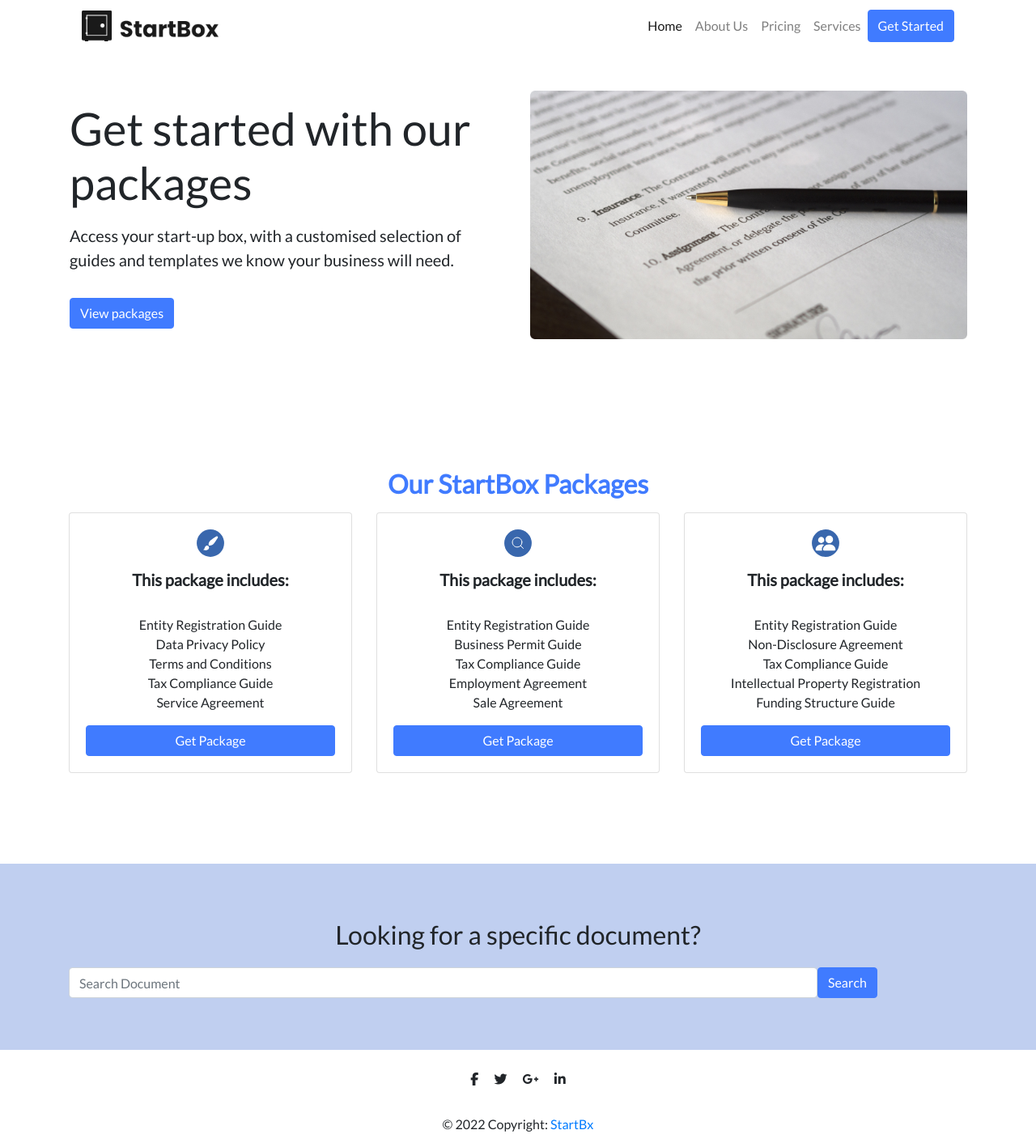
After one commit to hellen17/StartBox, a Django app: page /packages/ in a window 1280 px wide. The commit adds this page. Shown: the whole page at 81% size. Run offline with Django 4.2, Linux system fonts and the light colour scheme; some libraries are stand-ins or nearby versions.

Commit message:
Ft: Added packages page

```diff
--- a/StartBx/StartBx/settings.py
+++ b/StartBx/StartBx/settings.py
@@ -23,7 +23,7 @@ BASE_DIR = Path(__file__).resolve().parent.parent
 SECRET_KEY = 'django-insecure-lvqz#lt2q#^m92o1=&_bpqx_ogzi0ru*jni26(f4m8+zddvo6u'
 
 # SECURITY WARNING: don't run with debug turned on in production!
-DEBUG = True
+DEBUG = False
 
 ALLOWED_HOSTS = []
 
--- a/StartBx/frontend/urls.py
+++ b/StartBx/frontend/urls.py
@@ -1,8 +1,10 @@
 from django.urls import path
-from .views import HomeView
+from .views import HomeView, PackageView
 
 app_name = 'frontend'
 
 urlpatterns = [
-    path('', HomeView.as_view(), name='home')
+    path('', HomeView.as_view(), name='home'),
+    path('packages/', PackageView.as_view(), name='packages')
+
 ]
--- a/StartBx/frontend/views.py
+++ b/StartBx/frontend/views.py
@@ -5,3 +5,6 @@ from django.views.generic.base import TemplateView
 
 class HomeView(TemplateView):
     template_name = 'home.html'
+
+class PackageView(TemplateView):
+    template_name = 'packages.html'
--- a/StartBx/static/css/home.css
+++ b/StartBx/static/css/home.css
@@ -1,3 +1,11 @@
-body {
-    color: blue;
+:root {
+    --theme-color:  #407BFF;
 }
+
+body{
+    font-family: 'Lato', sans-serif!important;
+}
+.navbar-nav > a{
+    padding-left: 30px;
+    padding-right:30px
+}
--- /dev/null
+++ b/StartBx/templates/packages.html
@@ -0,0 +1,269 @@
+{% load static %}
+
+<!DOCTYPE html>
+<html lang="en">
+<head>
+    <meta charset="UTF-8">
+    <meta http-equiv="X-UA-Compatible" content="IE=edge">
+    <meta name="viewport" content="width=device-width, initial-scale=1.0">
+    <link rel="stylesheet" href="{% static 'css/home.css' %}">
+
+    <link href="https://cdnjs.cloudflare.com/ajax/libs/twitter-bootstrap/4.1.3/css/bootstrap.min.css" rel="stylesheet">
+    <link rel="stylesheet" href="https://cdnjs.cloudflare.com/ajax/libs/font-awesome/4.7.0/css/font-awesome.min.css">
+    <!-- Compiled and minified CSS -->
+    <!-- <link rel="stylesheet" href="https://cdnjs.cloudflare.com/ajax/libs/materialize/1.0.0/css/materialize.min.css"> -->
+
+    <!-- Compiled and minified JavaScript -->
+    <!-- <script src="https://cdnjs.cloudflare.com/ajax/libs/materialize/1.0.0/js/materialize.min.js"></script>
+             -->
+
+    <!-- Scripts -->
+    <script src="https://code.jquery.com/jquery-3.3.1.slim.min.js"
+    integrity="sha384-q8i/X+965DzO0rT7abK41JStQIAqVgRVzpbzo5smXKp4YfRvH+8abtTE1Pi6jizo"
+    crossorigin="anonymous"></script>
+    <script src="https://stackpath.bootstrapcdn.com/bootstrap/4.3.1/js/bootstrap.min.js"
+    integrity="sha384-JjSmVgyd0p3pXB1rRibZUAYoIIy6OrQ6VrjIEaFf/nJGzIxFDsf4x0xIM+B07jRM"
+    crossorigin="anonymous"></script>
+    <script src="https://cdnjs.cloudflare.com/ajax/libs/popper.js/1.14.7/umd/popper.min.js"
+    integrity="sha384-UO2eT0CpHqdSJQ6hJty5KVphtPhzWj9WO1clHTMGa3JDZwrnQq4sF86dIHNDz0W1"
+    crossorigin="anonymous"></script>
+    <!-- Font Awesome cdn link-->
+    <script src="https://kit.fontawesome.com/08d34252a8.js"></script>
+
+    <title>StartBx</title>
+
+</head>
+
+<style>
+    @import url('https://fonts.googleapis.com/css2?family=Lato&family=Roboto&display=swap');
+
+    :root {
+        --theme-color:  #407BFF;
+    }
+
+    body{
+        font-family: 'Lato', sans-serif!important;
+    }
+    .navbar-nav > a{
+        padding-left: 30px;
+        padding-right:30px
+    }
+
+    .card-services{
+        height:320px;
+    }
+    .card-services > img{
+        height:80px;
+        padding-bottom:1em;
+    }
+    .card-body> img{
+        height:50px;
+        padding-bottom:1em;
+    }
+    section{
+        padding-bottom: 4em;
+    }
+    .gazette_txt{
+        font-weight: 500;
+    }
+    .gazette {
+        border-radius: 10px;
+        border: 4px solid #C3EBEE;
+    }
+    .btn {
+        color: #fff;
+        background-color: var(--theme-color)!important;
+        border-color: var(--theme-color)!important;
+    }
+    .pricing > .card > .card-body{
+        min-height: 400px!important;
+    }
+
+
+    @media only screen and (max-width: 968px) {
+
+        .card{
+            margin-bottom: 2em;
+        }
+        .mobilenopadding{
+            padding-top: unset!important;
+            padding-left: unset!important;
+        }
+    }
+
+</style>
+<body>
+    <header class="container">
+    <nav class="navbar navbar-expand-lg navbar-light">
+        <a href="/"><img style="height:48px" class="navbar-brand" src="{% static 'img/Startbox logo-black.png' %}" alt="Logo"></a>
+        <button class="navbar-toggler" type="button" data-toggle="collapse" data-target="#navbarNavAltMarkup" aria-controls="navbarNavAltMarkup" aria-expanded="false" aria-label="Toggle navigation">
+          <span class="navbar-toggler-icon"></span>
+        </button>
+        <div class="collapse navbar-collapse justify-content-end" id="navbarNavAltMarkup">
+          <div class="navbar-nav">
+            <a class="nav-item nav-link active" href="/">Home <span class="sr-only">(current)</span></a>
+            <a class="nav-item nav-link" href="#">About Us</a>
+            <a class="nav-item nav-link" href="#pricing">Pricing</a>
+            <a class="nav-item nav-link" href="#">Services</a>
+            <button type="button" class="btn btn-primary">Get Started</button>
+          </div>
+        </div>
+      </nav>
+      </header>
+
+    <main>
+     <section id="hero">
+        <div class="container py-5">
+            <div class="row">
+                <div class="col-md-6 m-auto px-3">
+
+                    <h2 class="display-4 mb-3"><strong>Get started with our packages</strong> </h2>
+                    <p class="lead pb-3">Access your start-up box, with a customised selection of guides and templates we know your business will need.</p>
+                    <a href="#packages"><button type="button" class="btn btn-primary">View packages</button></a>
+
+                </div>
+                <div class="col-md-6">
+                    <img class="img-fluid" src="{% static 'img/package.png' %}">
+                </div>
+            </div>
+        </div>
+     </section>
+
+
+<!-- Packages -->
+<section id="packages" class="my-5">
+    <div class="container text-center">
+        <h2 class="mb-3 font-weight-bold" style="color: var(--theme-color);">Our StartBox Packages</h2>
+        <!-- <p class="lead">We make it simple, easy and accessible for more people  to start businesses and stay compliant, all on their own.</p>  -->
+
+        <div class="row">
+            <div class="col-md-4">
+              <div class="card">
+                <div class="card-body card-services d-flex flex-column">
+                <img src="{% static 'img/customize.svg' %}">
+                  <h5 class="card-title mb-3"><strong>This package includes:</strong></h5>
+                  <p class="card-text">
+                    <ul style="list-style-type:none;   margin: 0;
+                    padding: 0;">
+                    <li>Entity Registration Guide</li>
+                    <li>Data Privacy Policy</li>
+                    <li>Terms and Conditions</li>
+                    <li>Tax Compliance Guide</li>
+                    <li>Service Agreement</li>
+                </ul></p>
+
+                  <a href="#" class="mt-auto btn btn-primary">Get Package</a>
+                </div>
+              </div>
+            </div>
+            <div class="col-md-4">
+              <div class="card">
+                <div class="card-body card-services d-flex flex-column">
+                  <img src="{% static 'img/search.svg' %}">
+                  <h5 class="card-title mb-3"><strong>This package includes:</strong></h5>
+                  <p class="card-text">
+                    <ul style="list-style-type:none;   margin: 0;
+                    padding: 0;">
+                        <li>Entity Registration Guide</li>
+                        <li>Business Permit Guide</li>
+                        <li>Tax Compliance Guide</li>
+                        <li>Employment Agreement</li>
+                        <li>Sale Agreement</li>
+                    </ul>
+                    </p>
+
+                  <a href="#" class="mt-auto btn btn-primary">Get Package</a>
+
+                </div>
+              </div>
+            </div>
+            <div class="col-md-4">
+                <div class="card">
+                  <div class="card-body card-services d-flex flex-column">
+                    <img src="{% static 'img/people.svg' %}">
+                    <h5 class="card-title mb-3"><strong>This package includes:</strong></h5>
+                    <p class="card-text">
+                        <ul style="list-style-type:none;   margin: 0;
+                        padding: 0;">
+                            <li>Entity Registration Guide</li>
+                            <li>Non-Disclosure Agreement</li>
+                            <li>Tax Compliance Guide</li>
+                            <li>Intellectual Property Registration</li>
+                            <li>Funding Structure Guide</li>
+                        </ul>
+                    </p>
+
+                    <a href="#" class="align-self-justify mt-auto btn btn-primary">Get Package</a>
+
+                  </div>
+                </div>
+              </div>
+          </div>
+    </div>
+</section>
+
+<!-- End of Packages -->
+
+
+<!-- CTA -->
+<Section class="py-3" style="background: #C0CFF0;">
+    <div class="container text-center my-5">
+        <p style="font-size: 2em;">Looking  for a specific document?</p>
+        <form class="form-inline">
+
+            <input class="form-control col-md-10 " type="search" placeholder="Search Document" aria-label="Search">
+
+            <button class="btn btn-outline-success my-2 my-sm-0" type="submit">Search</button>
+        </form>
+
+
+    </div>
+</Section>
+<!-- End of CTA -->
+</main>
+  <!-- FOOTER -->
+<!-- Footer -->
+<footer class="page-footer font-small special-color-dark pt-4">
+
+    <!-- Footer Elements -->
+    <div class="container">
+
+      <!-- Social buttons -->
+      <ul class="list-unstyled list-inline text-center">
+        <li class="list-inline-item">
+          <a class="btn-floating btn-fb mx-1">
+            <i class="fab fa-facebook-f"> </i>
+          </a>
+        </li>
+        <li class="list-inline-item">
+          <a class="btn-floating btn-tw mx-1">
+            <i class="fab fa-twitter"> </i>
+          </a>
+        </li>
+        <li class="list-inline-item">
+          <a class="btn-floating btn-gplus mx-1">
+            <i class="fab fa-google-plus-g"> </i>
+          </a>
+        </li>
+        <li class="list-inline-item">
+          <a class="btn-floating btn-li mx-1">
+            <i class="fab fa-linkedin-in"> </i>
+          </a>
+        </li>
+
+      </ul>
+      <!-- Social buttons -->
+
+    </div>
+    <!-- Footer Elements -->
+
+    <!-- Copyright -->
+    <div class="footer-copyright text-center py-3">© 2022 Copyright:
+      <a href="/"> StartBx</a>
+    </div>
+    <!-- Copyright -->
+
+  </footer>
+  <!-- Footer -->
+</body>
+</html>
```
Also changed, not shown: StartBx/templates/home.html (+5 -5 lines), StartBx/static/img/package.png (added).
